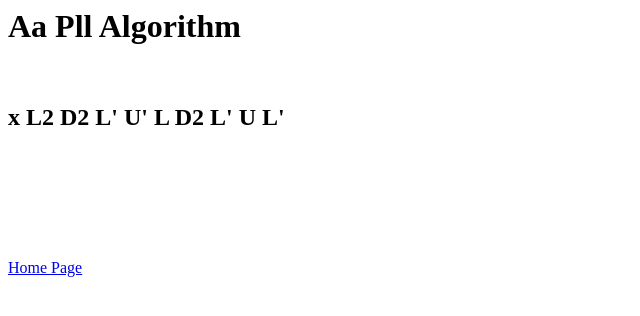
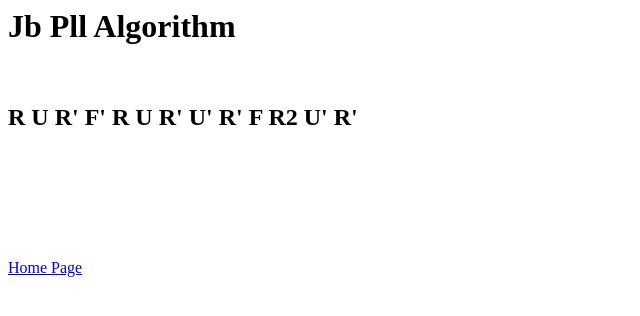
Before and after one commit to NoaSereni/Hello-World-2025, a plain HTML site: page Jb.html in a window 1280 px wide. Shown: the whole page, without its empty margins (0-640 px from the left). Drawn offline with Linux system fonts and the light colour scheme.

Commit message:
Update Jb.html

```diff
--- a/Jb.html
+++ b/Jb.html
@@ -1,11 +1,11 @@
 <html>
   <head>
-    <title>Cfop Aa</title>
+    <title>Cfop Jb</title>
   </head>
 
   <body>
-    <h1>Aa Pll Algorithm</h1> <br/>
-    <h2>x L2 D2 L' U' L D2 L' U L'</h2> <br/>
+    <h1>Jb Pll Algorithm</h1> <br/>
+    <h2>R U R' F' R U R' U' R' F R2 U' R'</h2> <br/>
     <br/>
     <br/>
     <br/>
```
